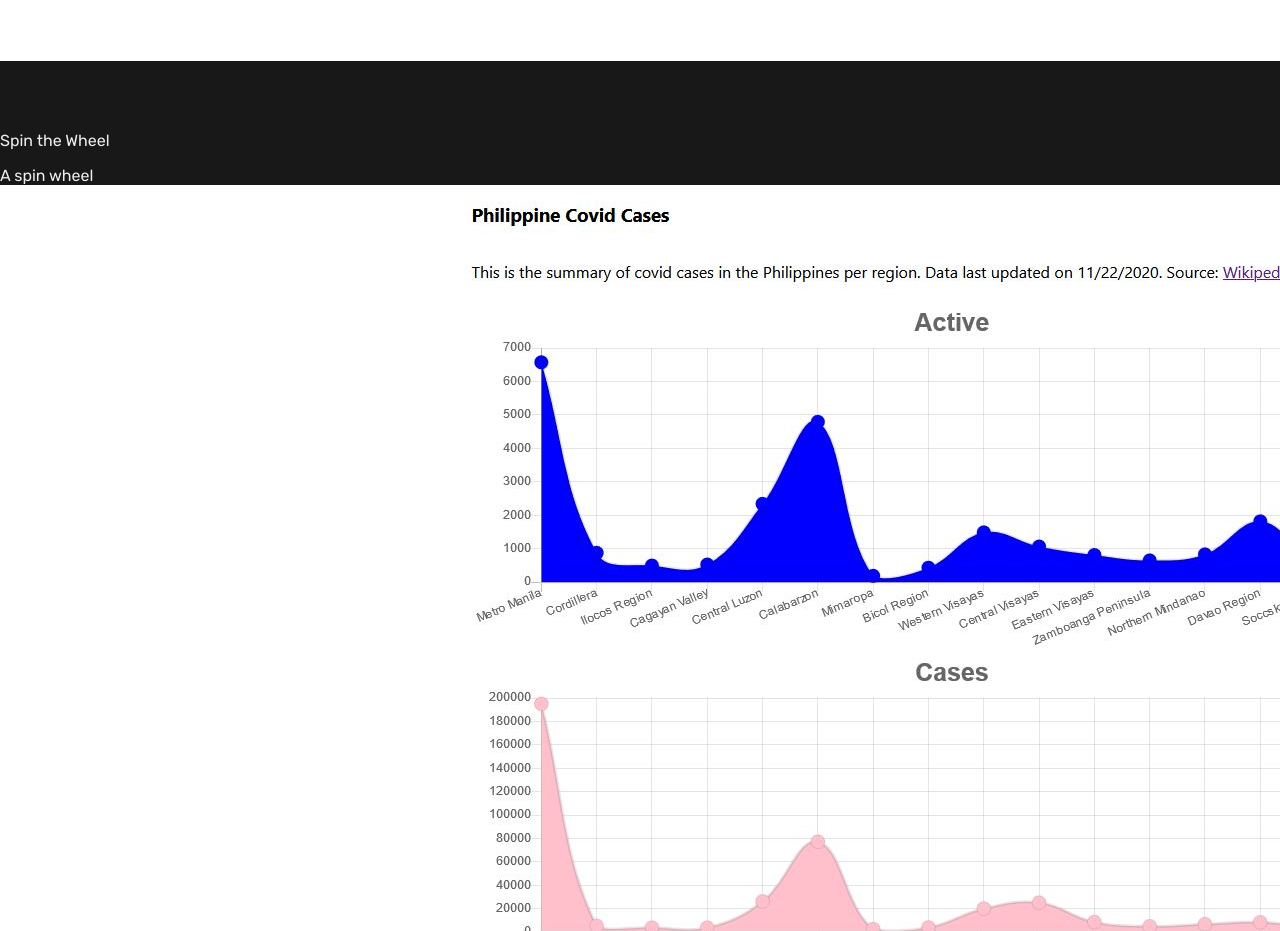
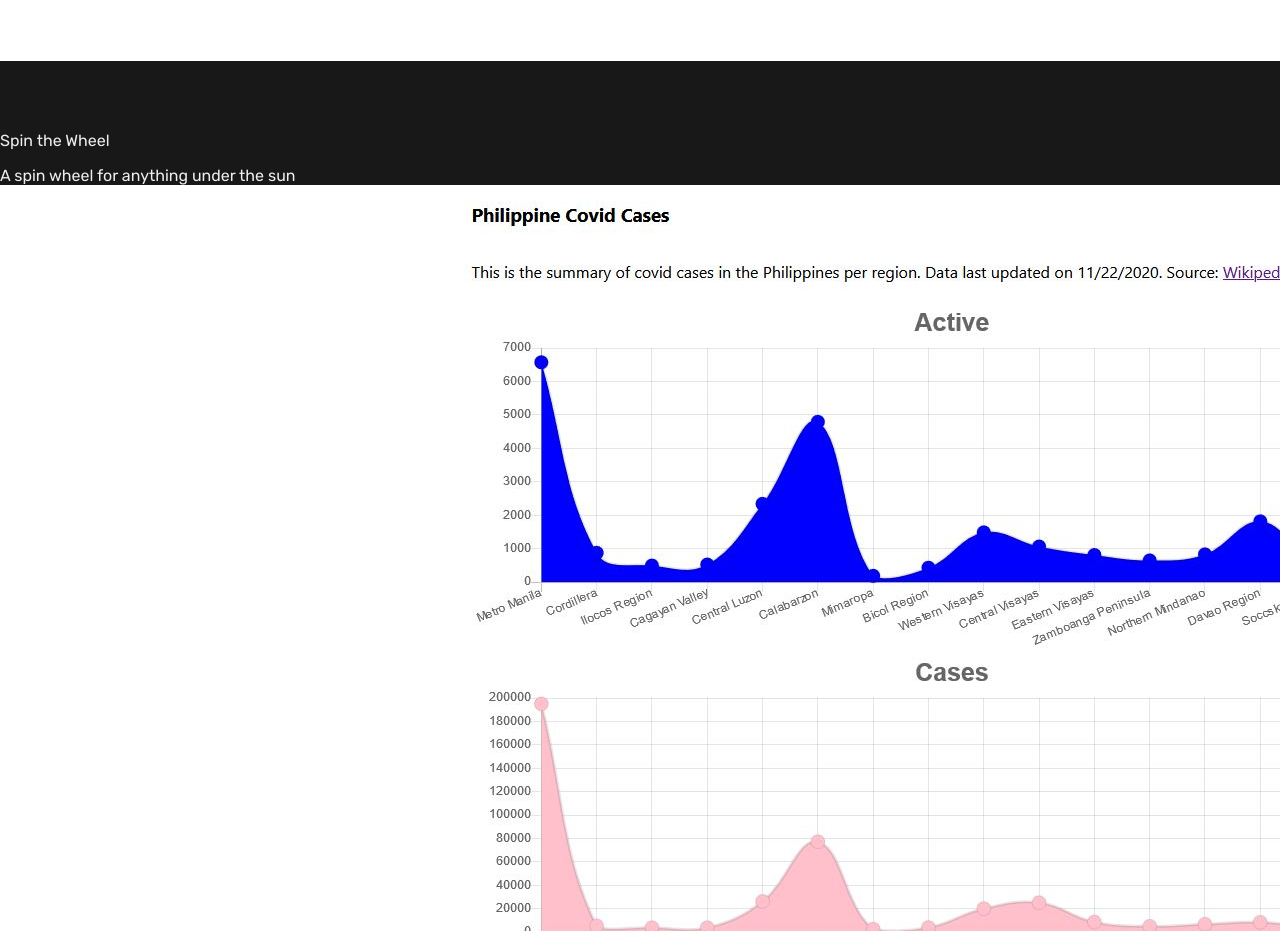
Before and after one commit to lueenavarro/portfolio, a Next.js app: page /works in a window 1280 px wide. Shown: the part 3220-4151 px from the top of the page. Built offline with nearby package versions, Linux system fonts and the light colour scheme.

Commit message:
Change description

```diff
--- a/pages/works.jsx
+++ b/pages/works.jsx
@@ -79,7 +79,7 @@ const WorksList = () => {
                 <Work
                   screenshot={images[4]}
                   title='Spin the Wheel'
-                  description='A spin wheel'
+                  description='A spin wheel for anything under the sun'
                   link='https://spinthewheel.louienavarro.me/'
                 />
                 <Work
```
